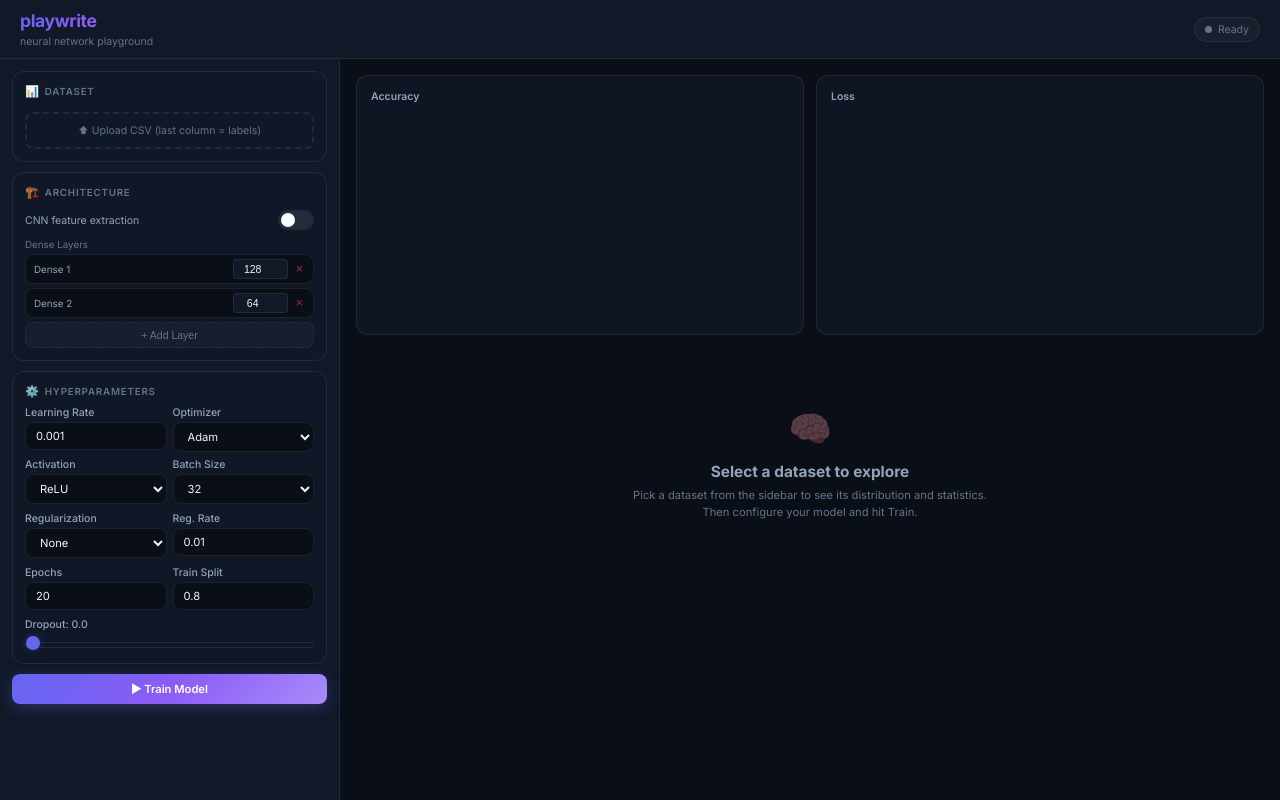
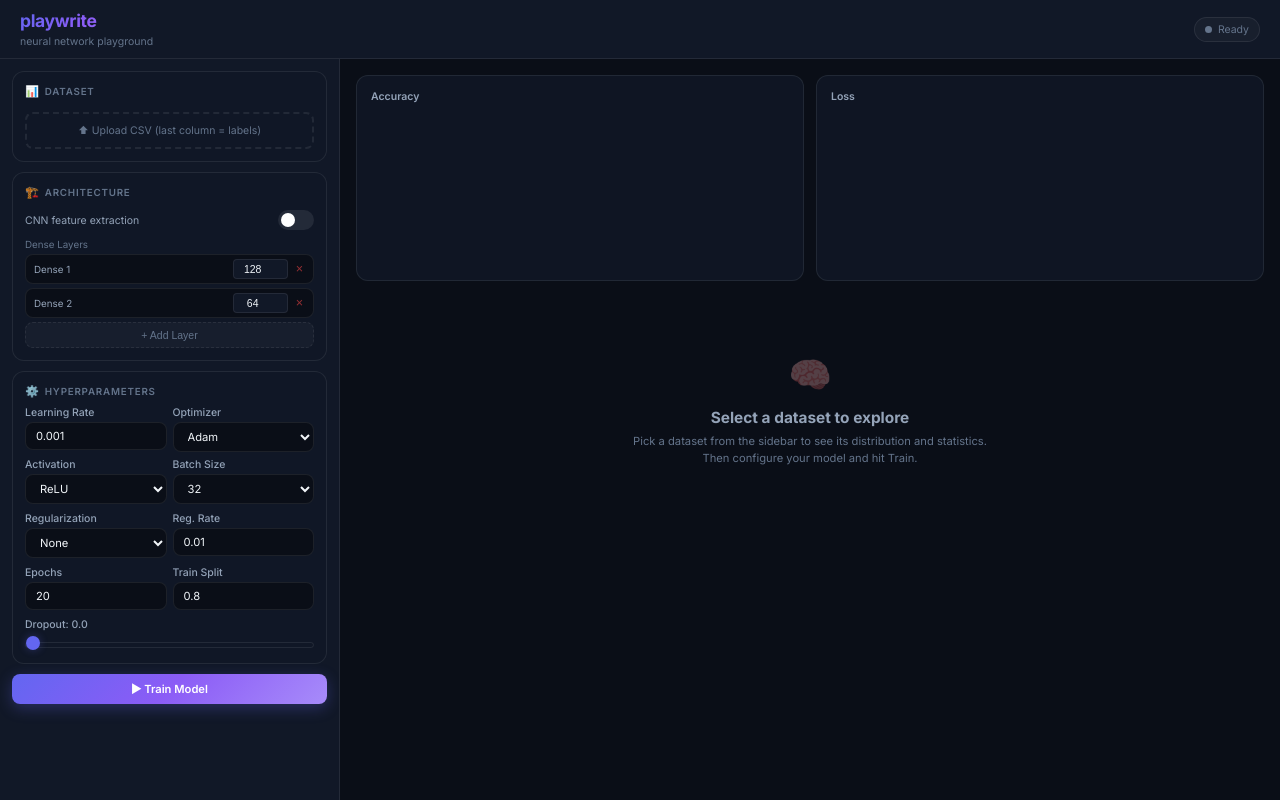
Before and after one commit to pulin-chhangawala/PlayWrite, a plain HTML site: page index.html in a window 1280 px wide. Drawn offline with nearby package versions, Linux system fonts and the light colour scheme; no server answers.

Commit message:
Fix chart-card overflow clipping confusion matrix and sample predictions

```diff
--- a/static/style.css
+++ b/static/style.css
@@ -496,8 +496,6 @@ body {
     border: 1px solid var(--border);
     border-radius: var(--radius);
     padding: 14px;
-    min-height: 260px;
-    overflow: hidden;
 }
 
 .chart-card canvas { max-height: 230px; }
```
